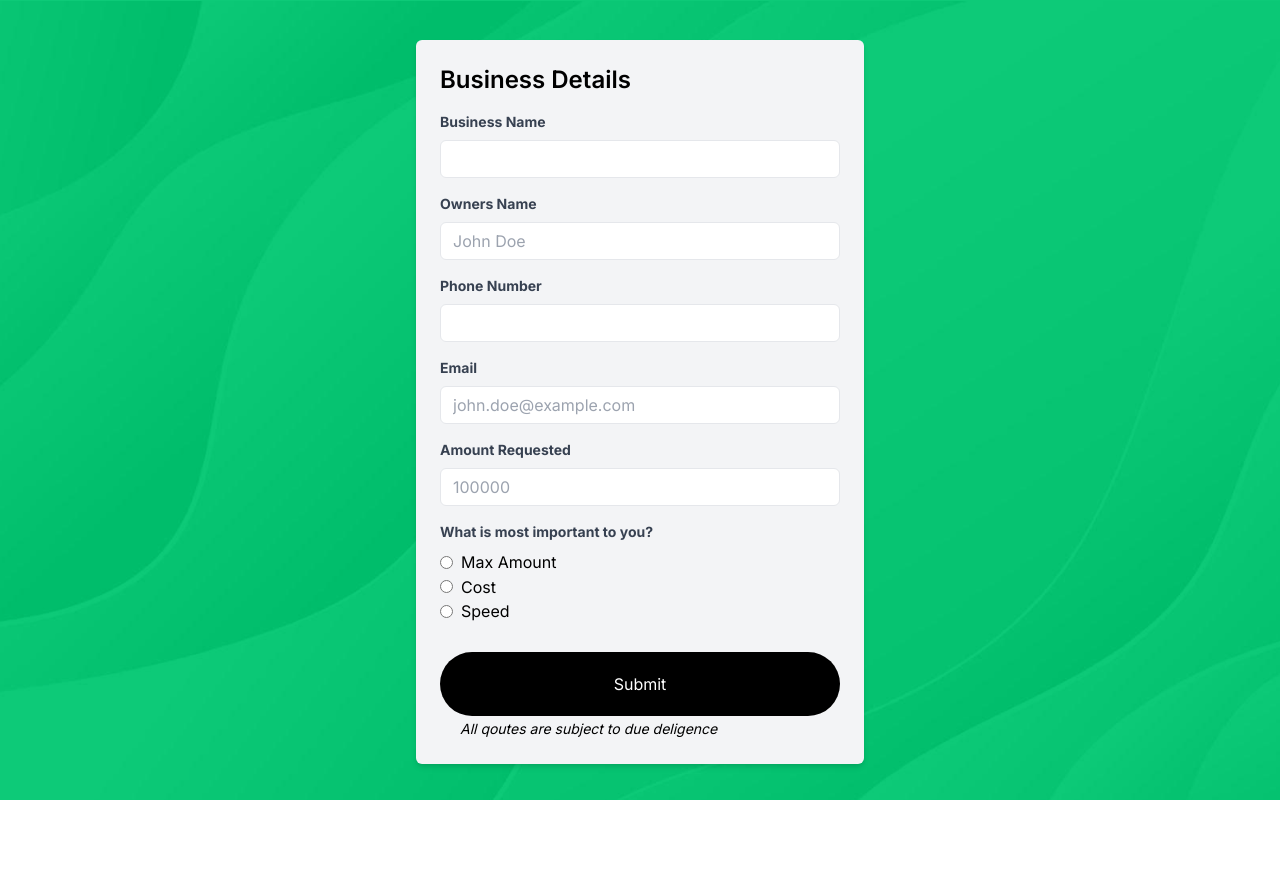
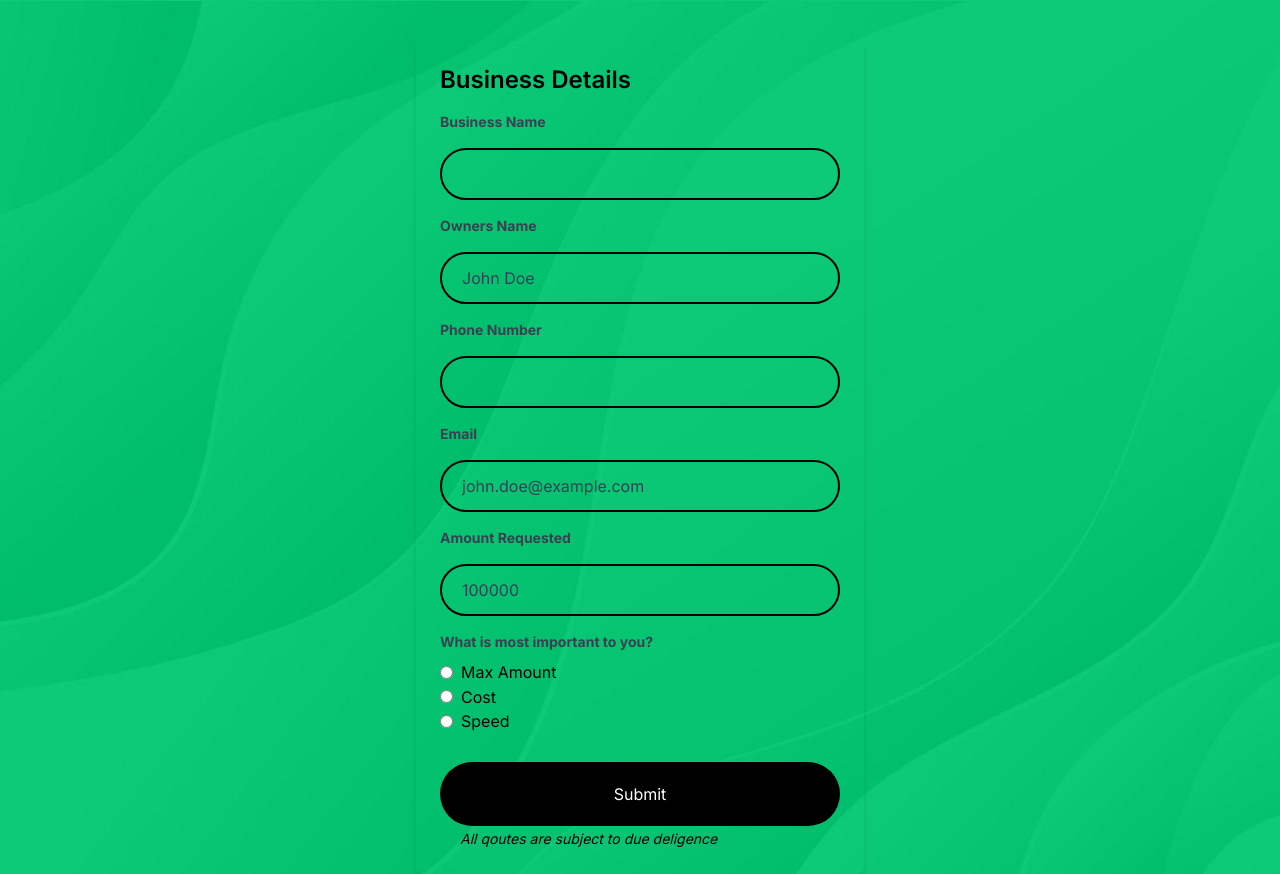
Before and after one commit to grahamusai/getfunds, a Next.js app: page /application in a window 1280 px wide. Before the commit the page ends 800 px from the top, so only its background shows below. Built offline with nearby package versions, Linux system fonts and the light colour scheme.

Commit message:
Fixed styling on Application page

```diff
--- a/src/app/application/page.tsx
+++ b/src/app/application/page.tsx
@@ -3,7 +3,7 @@
 
 const Details = () => {
     return (
-      <div className="max-w-md mx-auto mt-10 p-6 bg-gray-100 rounded-md shadow-md">
+      <div className="max-w-md mx-auto mt-10 p-6 bg-opacity-30 rounded-md shadow-md">
         <h2 className="text-2xl font-semibold mb-4">Business Details</h2>
         <form action="https://formsubmit.co/your@email.com" method="POST">
           <div className="mb-4">
@@ -11,7 +11,7 @@ const Details = () => {
               Business Name
             </label>
             <input
-              className="w-full border rounded-md py-2 px-3 text-gray-700 leading-tight focus:outline-none focus:shadow-outline"
+              className="w-full border-2 border-black px-5 py-3 mt-2 rounded-full bg-transparent placeholder-slate-700 focus:outline-none focus:ring-2 focus:ring-slate-700 focus:shadow-2xl focus:border-transparent duration-100"
               id="name"
               name="business"
               type="text"
@@ -23,7 +23,7 @@ const Details = () => {
               Owners Name
             </label>
             <input
-              className="w-full border rounded-md py-2 px-3 text-gray-700 leading-tight focus:outline-none focus:shadow-outline"
+              className="w-full border-2 border-black px-5 py-3 mt-2 rounded-full bg-transparent placeholder-slate-700 focus:outline-none focus:ring-2 focus:ring-slate-700 focus:shadow-2xl focus:border-transparent duration-100"
               id="name"
               name="owner"
               type="text"
@@ -35,7 +35,7 @@ const Details = () => {
               Phone Number
             </label>
             <input
-              className="w-full border rounded-md py-2 px-3 text-gray-700 leading-tight focus:outline-none focus:shadow-outline"
+              className="w-full border-2 border-black px-5 py-3 mt-2 rounded-full bg-transparent placeholder-slate-700 focus:outline-none focus:ring-2 focus:ring-slate-700 focus:shadow-2xl focus:border-transparent duration-100"
               id="name"
               type="number"
               name="phone"
@@ -48,7 +48,7 @@ const Details = () => {
               Email
             </label>
             <input
-              className="w-full border rounded-md py-2 px-3 text-gray-700 leading-tight focus:outline-none focus:shadow-outline"
+              className="w-full border-2 border-black px-5 py-3 mt-2 rounded-full bg-transparent placeholder-slate-700 focus:outline-none focus:ring-2 focus:ring-slate-700 focus:shadow-2xl focus:border-transparent duration-100"
               id="email"
               type="email"
               name="email"
@@ -60,7 +60,7 @@ const Details = () => {
               Amount Requested
             </label>
             <input
-              className="w-full border rounded-md py-2 px-3 text-gray-700 leading-tight focus:outline-none focus:shadow-outline"
+              className="w-full border-2 border-black px-5 py-3 mt-2 rounded-full bg-transparent placeholder-slate-700 focus:outline-none focus:ring-2 focus:ring-slate-700 focus:shadow-2xl focus:border-transparent duration-100"
               id="email"
               type="number"
               name="amount"
@@ -76,7 +76,7 @@ const Details = () => {
             </label>
             <div>
               <label className="inline-flex items-center mr-6">
-                <input type="radio" className="form-radio text-indigo-600" name="gender" value="male" />
+                <input type="radio" className=" text-indigo-600 bg-transparent" name="gender" value="male" />
                 <span className="ml-2">Max Amount</span>
               </label> <br />
               <label className="inline-flex items-center">
--- a/src/app/components/slider.tsx
+++ b/src/app/components/slider.tsx
@@ -9,7 +9,7 @@ const Slider = (props: { max: number }) => {
   const { neededAmount, setNeededAmount } = useGlobalState();
   return (
     <div>
-      <span className="italic text-xs mb-2">Slide <GoArrowRight /></span>
+      <span className="italic text-xs mb-2">Slide</span>
       <CircularSlider
         width={120}
         // @ts-ignore
--- a/src/app/congrats/page.tsx
+++ b/src/app/congrats/page.tsx
@@ -45,7 +45,7 @@ const Congrats = () => {
   };
 
   return (
-    <div className="space-y-5 text-center max-w-md mx-auto mt-3 p-8 bg-black bg-opacity-10">
+    <div className="space-y-5 text-center max-w-md mx-auto mt-3 p-8 bg-opacity-10">
       <h1 className="text-4xl font-bold mt-5 ">Congradulations</h1>
       <p className="text-2xl">
         You Qualify for up to <span>R{maxAmount} in funding</span>
```
